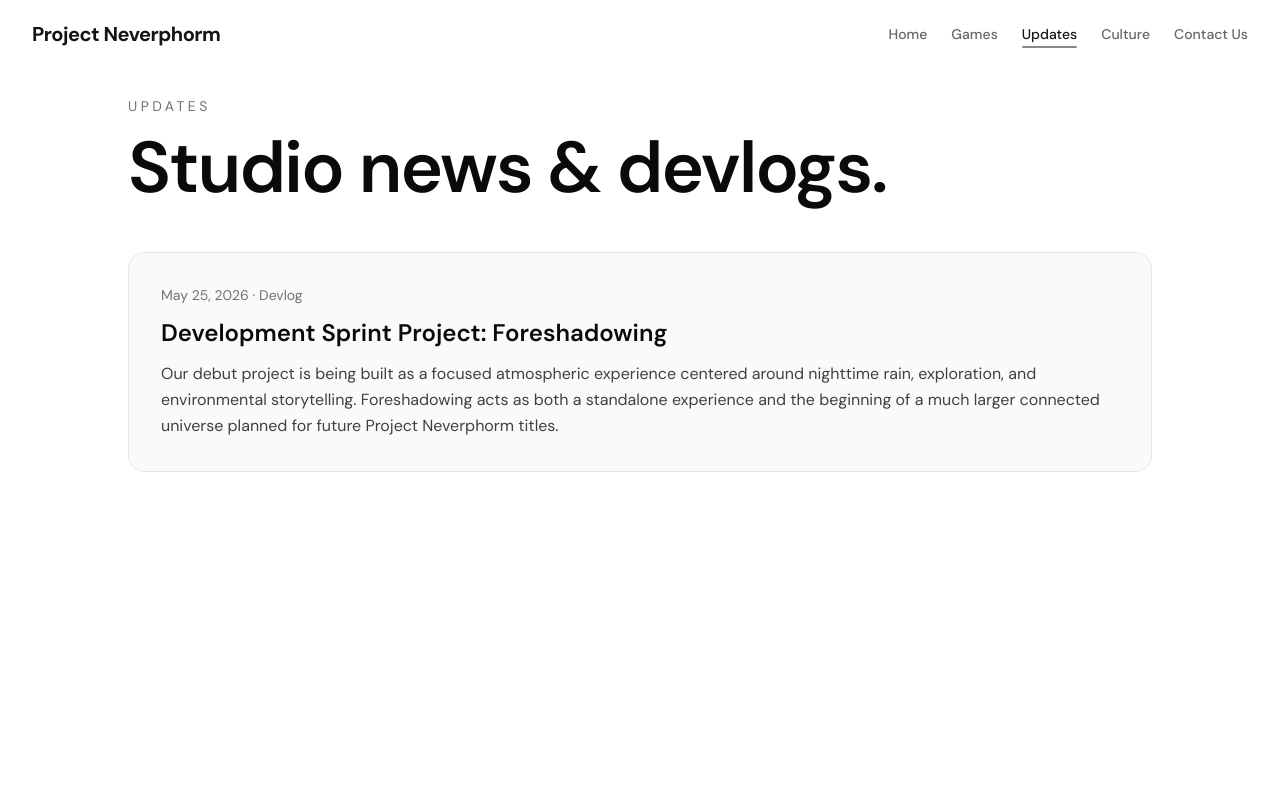
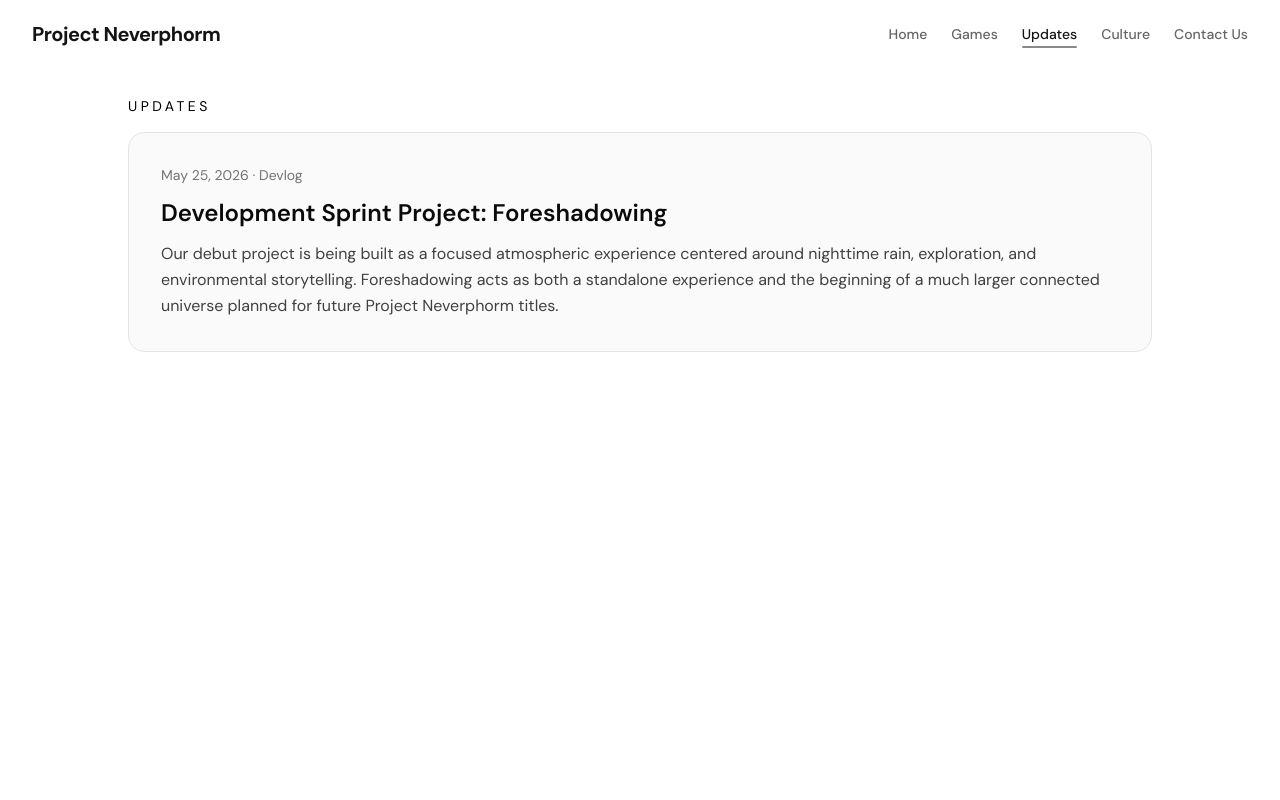
Before and after one commit to Minxci/neverphorm-site, a React (Vite) app in the folder apps/web/: page /updates in a window 1280 px wide. Shown: the top 800 px of the page. Built offline with nearby package versions, Linux system fonts and the light colour scheme; the HTML template or start-up script is replaced by a standard one; what pocketbase would draw is missing.

Commit message:
minor edit in games and updates

```diff
--- a/apps/web/src/pages/Games.jsx
+++ b/apps/web/src/pages/Games.jsx
@@ -7,13 +7,9 @@ export default function Games() {
       <Header />
       <main className="min-h-screen bg-white text-neutral-950 px-6 py-24">
         <section className="max-w-6xl mx-auto">
-          <p className="text-sm uppercase tracking-[0.25em] text-neutral-500 mb-4">
+          <p className="text-sm uppercase tracking-[0.25em] text-black mb-4">
             Games
           </p>
-
-          <h1 className="text-5xl md:text-7xl font-semibold tracking-tight mb-8">
-            Worlds we are building.
-          </h1>
 
           <div className="grid md:grid-cols-2 gap-6 mt-16">
             <div className="border border-neutral-200 rounded-2xl p-8 bg-neutral-50">
--- a/apps/web/src/pages/Updates.jsx
+++ b/apps/web/src/pages/Updates.jsx
@@ -21,13 +21,9 @@ export default function Updates() {
       <Header />
       <main className="min-h-screen bg-white text-neutral-950 px-6 py-24">
         <section className="max-w-5xl mx-auto">
-          <p className="text-sm uppercase tracking-[0.25em] text-neutral-500 mb-4">
+          <p className="text-sm uppercase tracking-[0.25em] text-black mb-4">
             Updates
           </p>
-
-          <h1 className="text-5xl md:text-7xl font-semibold tracking-tight mb-12">
-            Studio news & devlogs.
-          </h1>
 
           <div className="space-y-6">
             {updates.map((post) => (
```
